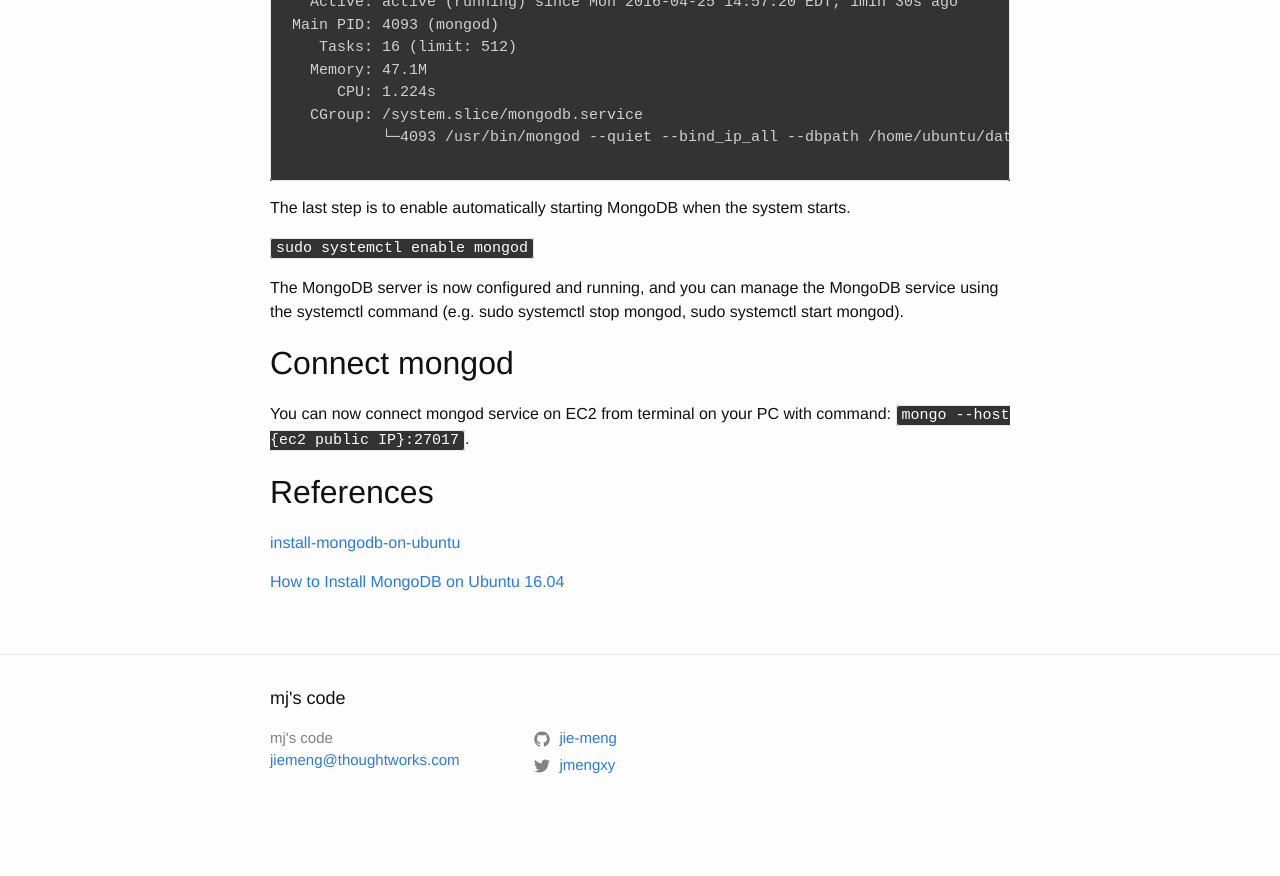
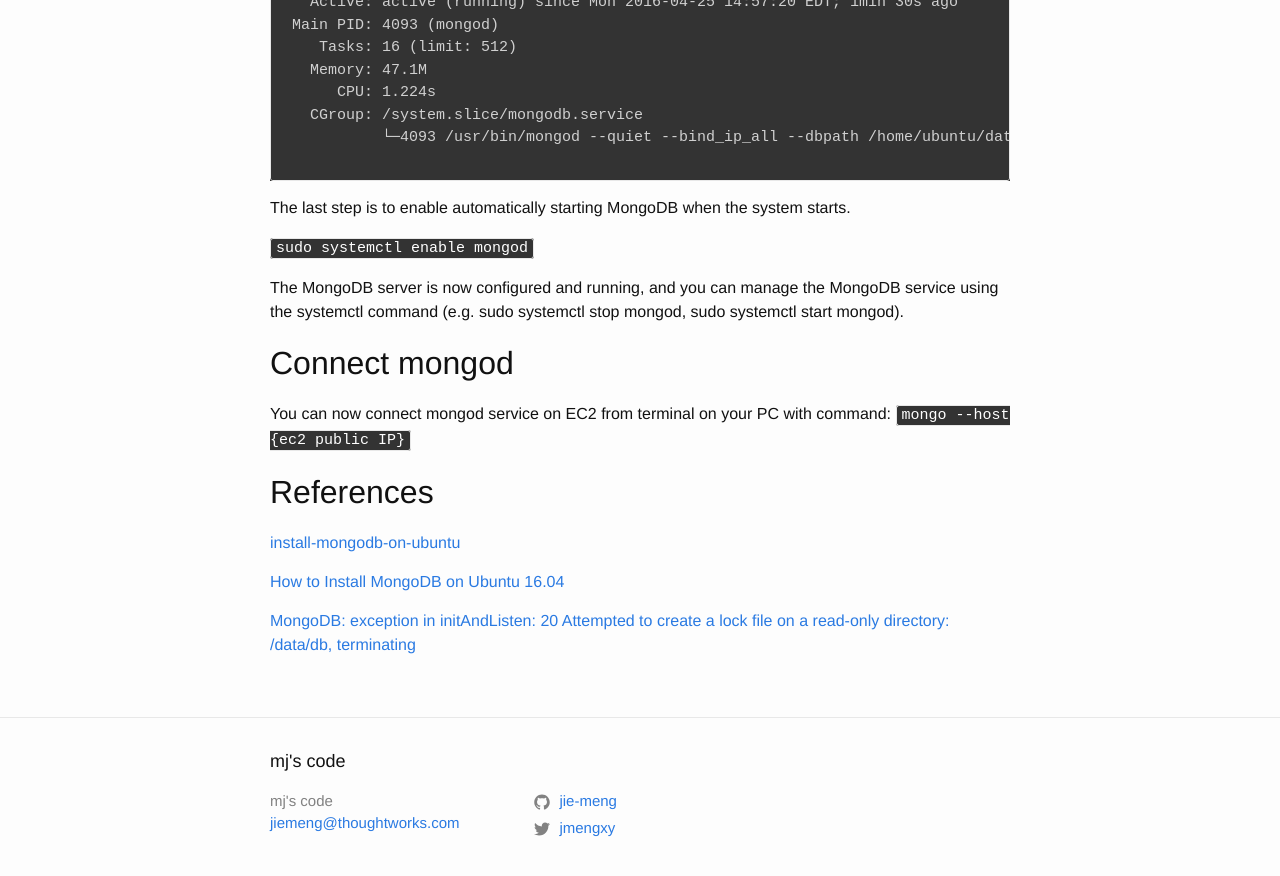
Before and after one commit to jie-meng/jie-meng.github.io, a Jekyll site: the page built from _posts/2018-09-11-run-mongodb-on-ec2.md, in a window 1280 px wide and 900 px high, scrolled down 1251 px. Shown: the top 876 px of the window. Built offline with Jekyll 4.4.1, drawn with Linux system fonts in a browser that asks for light colours; comment, search, counter and statistics services are not loaded; before the commit the page ends 2088 px from its top, so only the background shows below that.

Commit message:
Add new link

```diff
--- a/_posts/2018-09-11-run-mongodb-on-ec2.md
+++ b/_posts/2018-09-11-run-mongodb-on-ec2.md
@@ -72,10 +72,12 @@
 
 ## Connect mongod
 
-You can now connect mongod service on EC2 from terminal on your PC with command: `mongo --host {ec2 public IP}:27017`.
+You can now connect mongod service on EC2 from terminal on your PC with command: `mongo --host {ec2 public IP}`
 
 ## References
 
 [install-mongodb-on-ubuntu](https://docs.mongodb.com/manual/tutorial/install-mongodb-on-ubuntu/)
 
 [How to Install MongoDB on Ubuntu 16.04](https://www.digitalocean.com/community/tutorials/how-to-install-mongodb-on-ubuntu-16-04)
+
+[MongoDB: exception in initAndListen: 20 Attempted to create a lock file on a read-only directory: /data/db, terminating](https://stackoverflow.com/questions/42446931/mongodb-exception-in-initandlisten-20-attempted-to-create-a-lock-file-on-a-rea/43347884)
```
